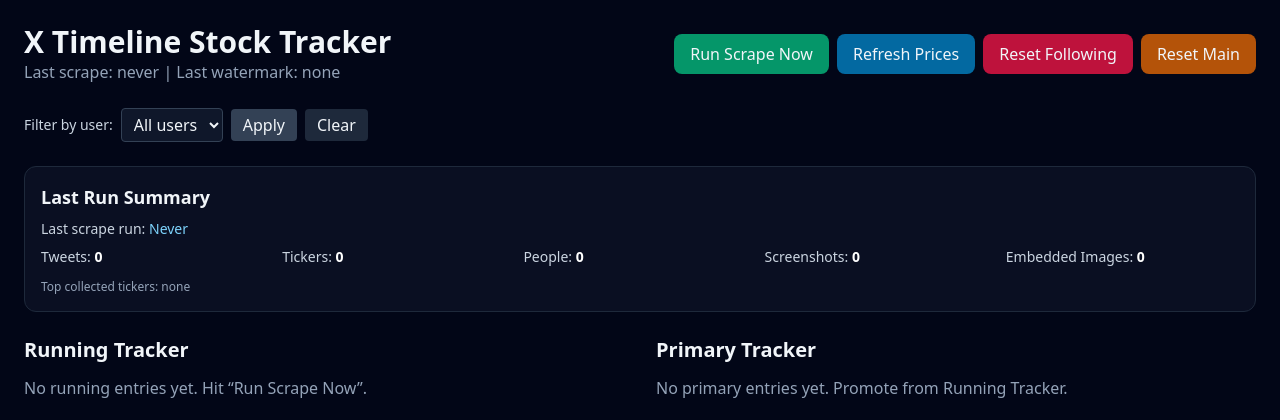
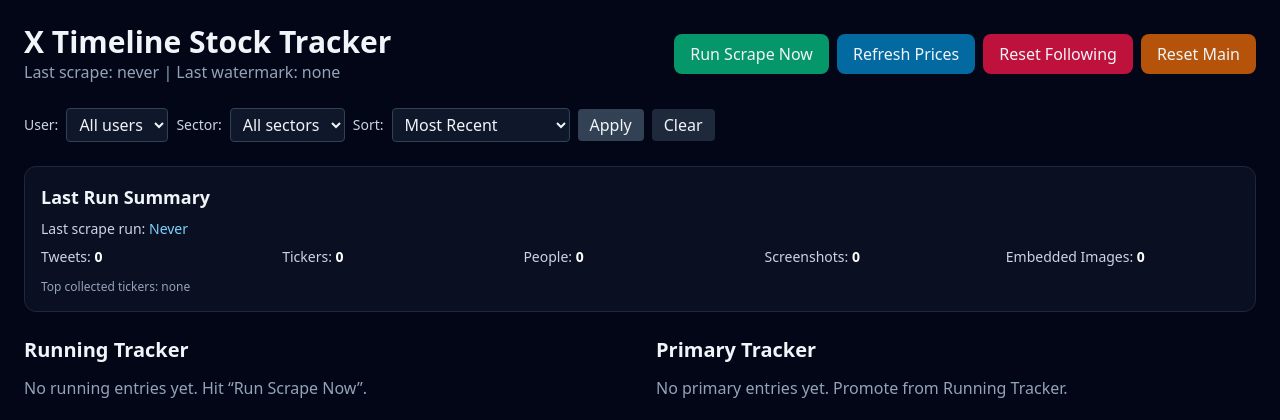
Before and after one commit to chandanvenkatesh07/X_Stock_Tracker, a FastAPI app: page / in a window 1280 px wide. Shown: the top 420 px of the page. Run offline with FastAPI, Linux system fonts and the light colour scheme; some libraries are stand-ins or nearby versions.

Commit message:
Add recent-based sorting and sector filter for tracker views

```diff
--- a/app/main.py
+++ b/app/main.py
@@ -493,13 +493,21 @@ def _startup():
 
 
 @app.get("/", response_class=HTMLResponse)
-def dashboard(request: Request, author: Optional[str] = None, session: Session = Depends(get_session)):
+def dashboard(
+    request: Request,
+    author: Optional[str] = None,
+    sector: Optional[str] = None,
+    sort_by: str = "recent",
+    session: Session = Depends(get_session),
+):
     running = session.exec(select(RunningTracker).where(RunningTracker.status != "DISMISSED")).all()
     primary = session.exec(select(PrimaryTracker).where(PrimaryTracker.status != "ARCHIVED")).all()
     state = session.get(ScrapeState, "singleton")
 
     tweets_all = session.exec(select(ScrapedTweet)).all()
     all_authors = sorted({t.author_handle for t in tweets_all if t.author_handle})
+    all_sectors = sorted({(r.sector or "Unclassified") for r in running})
+
     if author:
         running = [r for r in running if author in set(json.loads(r.unique_sources))]
         filtered_primary: list[PrimaryTracker] = []
@@ -510,6 +518,24 @@ def dashboard(request: Request, author: Optional[str] = None, session: Session =
             if author in set(json.loads(linked.unique_sources)):
                 filtered_primary.append(p)
         primary = filtered_primary
+
+    if sector:
+        running = [r for r in running if (r.sector or "Unclassified") == sector]
+        filtered_primary2: list[PrimaryTracker] = []
+        for p in primary:
+            if (p.sector or "Unclassified") == sector:
+                filtered_primary2.append(p)
+        primary = filtered_primary2
+
+    # Sorting options: recent, mentions, sentiment, tracked_by
+    if sort_by == "mentions":
+        running = sorted(running, key=lambda r: r.mention_count, reverse=True)
+    elif sort_by == "sentiment":
+        running = sorted(running, key=lambda r: r.sentiment_score, reverse=True)
+    elif sort_by == "tracked_by":
+        running = sorted(running, key=lambda r: len(json.loads(r.unique_sources or "[]")), reverse=True)
+    else:
+        running = sorted(running, key=lambda r: r.last_seen_at or "", reverse=True)
 
     primary_meta: dict[str, dict] = {}
     for p in primary:
@@ -543,6 +569,9 @@ def dashboard(request: Request, author: Optional[str] = None, session: Session =
             "json": json,
             "authors": all_authors,
             "selected_author": author or "",
+            "sectors": all_sectors,
+            "selected_sector": sector or "",
+            "sort_by": sort_by,
             "primary_meta": primary_meta,
             "summary": {
                 "tweets": len(tweets_all),
--- a/templates/index.html
+++ b/templates/index.html
@@ -32,14 +32,31 @@
     </div>
 
     <div class="mb-6">
-      <form method="get" action="/" class="flex gap-2 items-center">
-        <label class="text-sm text-slate-300">Filter by user:</label>
+      <form method="get" action="/" class="flex gap-2 items-center flex-wrap">
+        <label class="text-sm text-slate-300">User:</label>
         <select name="author" class="bg-slate-900 border border-slate-700 rounded px-2 py-1">
           <option value="">All users</option>
           {% for a in authors %}
           <option value="{{a}}" {% if selected_author==a %}selected{% endif %}>{{a}}</option>
           {% endfor %}
         </select>
+
+        <label class="text-sm text-slate-300">Sector:</label>
+        <select name="sector" class="bg-slate-900 border border-slate-700 rounded px-2 py-1">
+          <option value="">All sectors</option>
+          {% for s in sectors %}
+          <option value="{{s}}" {% if selected_sector==s %}selected{% endif %}>{{s}}</option>
+          {% endfor %}
+        </select>
+
+        <label class="text-sm text-slate-300">Sort:</label>
+        <select name="sort_by" class="bg-slate-900 border border-slate-700 rounded px-2 py-1">
+          <option value="recent" {% if sort_by=='recent' %}selected{% endif %}>Most Recent</option>
+          <option value="mentions" {% if sort_by=='mentions' %}selected{% endif %}>Most Mentioned</option>
+          <option value="tracked_by" {% if sort_by=='tracked_by' %}selected{% endif %}>Most Tracked By</option>
+          <option value="sentiment" {% if sort_by=='sentiment' %}selected{% endif %}>Highest Sentiment</option>
+        </select>
+
         <button class="px-3 py-1 rounded bg-slate-700 hover:bg-slate-600">Apply</button>
         <a href="/" class="px-3 py-1 rounded bg-slate-800 hover:bg-slate-700">Clear</a>
       </form>
```
